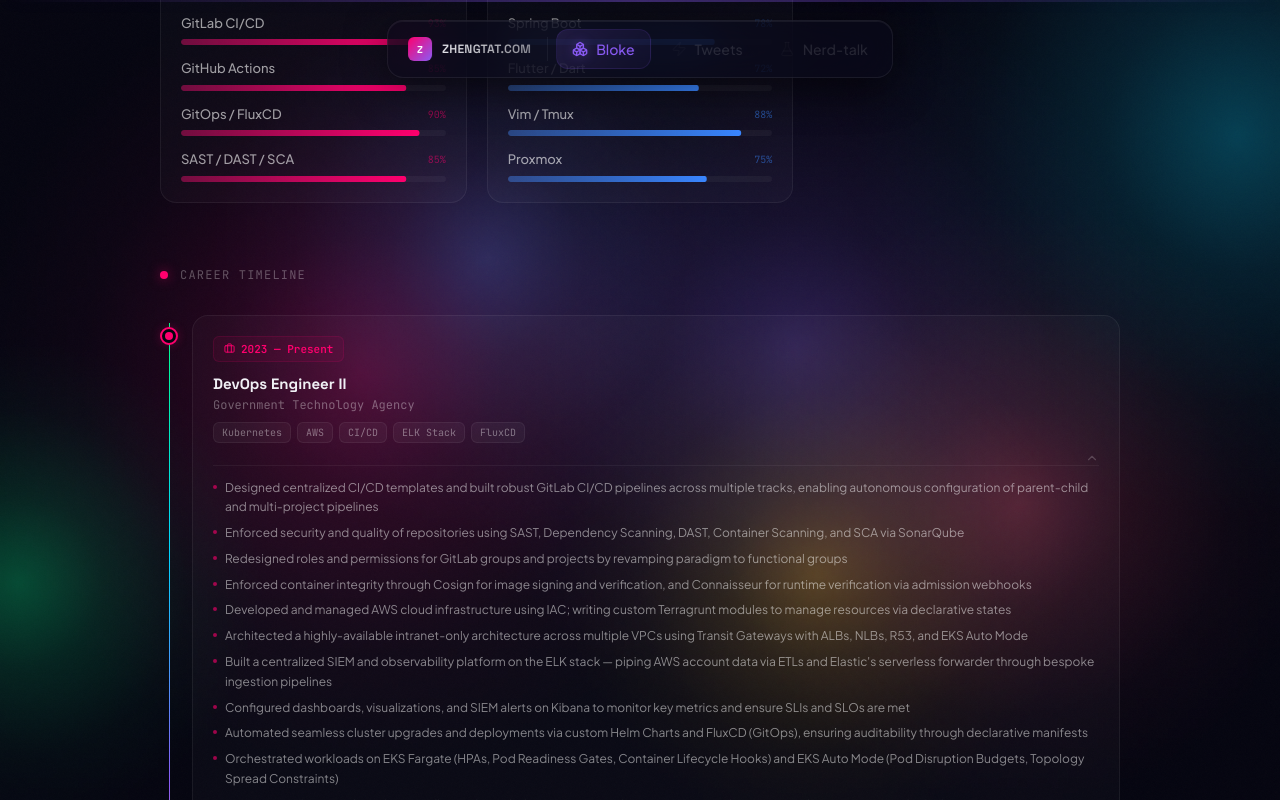
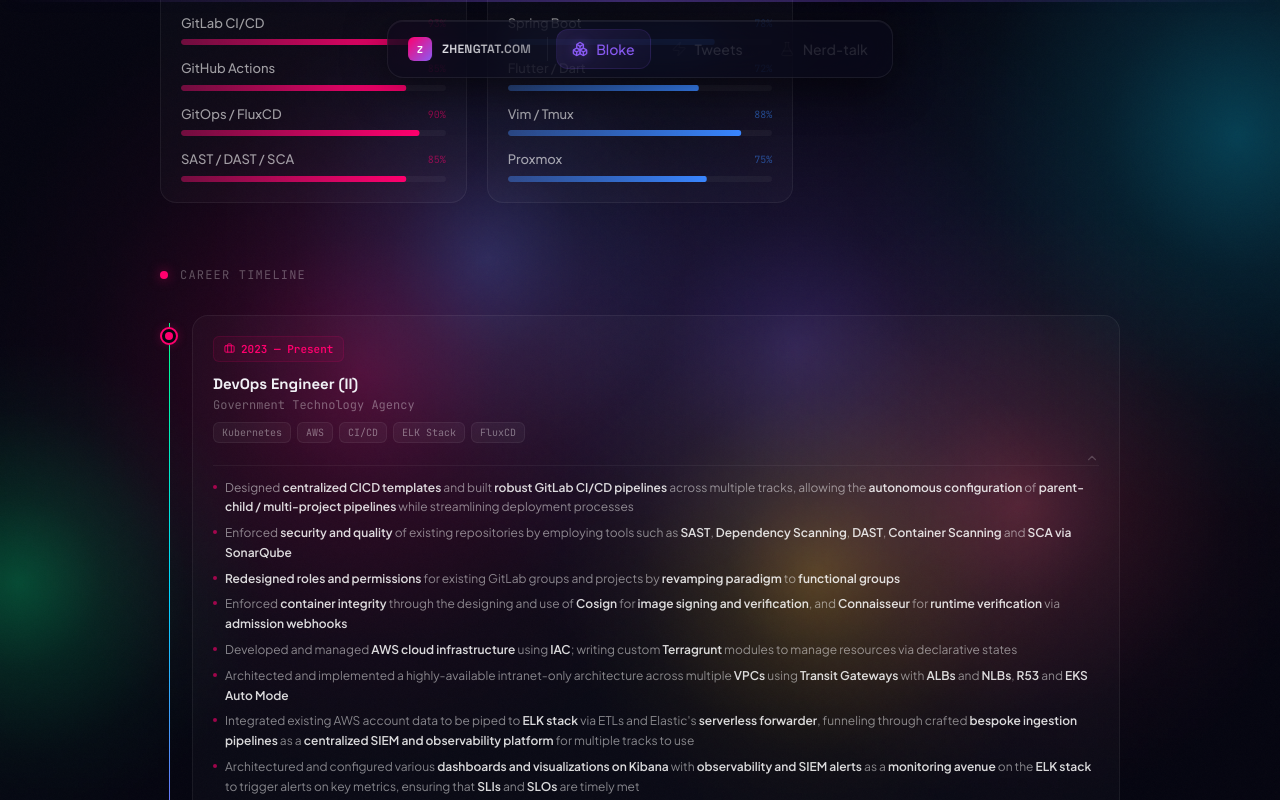
Before and after one commit to ztchua/blog, a React (Vite) app: page / in a window 1280 px wide. Both pictures are taken after a click on the element 656 px from the left and 1839 px from the top of the page. Shown: the part 1439-2239 px from the top of the page. Built offline with nearby package versions, Linux system fonts and the light colour scheme.

Commit message:
fix(display): bar scaling

```diff
--- a/src/app/components/canvas/ResumeCanvas.tsx
+++ b/src/app/components/canvas/ResumeCanvas.tsx
@@ -1,5 +1,5 @@
-import { useState } from 'react';
-import { motion, AnimatePresence } from 'motion/react';
+import { useRef, useState } from 'react';
+import { motion, AnimatePresence, useInView } from 'motion/react';
 import {
   Award,
   MapPin,
@@ -87,48 +87,49 @@
 const TIMELINE = [
   {
     year: '2023 — Present',
-    title: 'DevOps Engineer II',
+    title: 'DevOps Engineer (II)',
     company: 'Government Technology Agency',
     highlights: [
-      'Designed centralized CI/CD templates and built robust GitLab CI/CD pipelines across multiple tracks, enabling autonomous configuration of parent-child and multi-project pipelines',
-      'Enforced security and quality of repositories using SAST, Dependency Scanning, DAST, Container Scanning, and SCA via SonarQube',
-      'Redesigned roles and permissions for GitLab groups and projects by revamping paradigm to functional groups',
-      'Enforced container integrity through Cosign for image signing and verification, and Connaisseur for runtime verification via admission webhooks',
-      'Developed and managed AWS cloud infrastructure using IAC; writing custom Terragrunt modules to manage resources via declarative states',
-      'Architected a highly-available intranet-only architecture across multiple VPCs using Transit Gateways with ALBs, NLBs, R53, and EKS Auto Mode',
-      'Built a centralized SIEM and observability platform on the ELK stack \u2014 piping AWS account data via ETLs and Elastic\'s serverless forwarder through bespoke ingestion pipelines',
-      'Configured dashboards, visualizations, and SIEM alerts on Kibana to monitor key metrics and ensure SLIs and SLOs are met',
-      'Automated seamless cluster upgrades and deployments via custom Helm Charts and FluxCD (GitOps), ensuring auditability through declarative manifests',
-      'Orchestrated workloads on EKS Fargate (HPAs, Pod Readiness Gates, Container Lifecycle Hooks) and EKS Auto Mode (Pod Disruption Budgets, Topology Spread Constraints)',
-      'Drove cross-functional DevOps excellence through sharing sessions, documentation, and mentoring other engineers on CI/CD best practices',
-      'Developed utility scripts in Golang and Bash for OIDC user provisioning, Elasticsearch object migration, and automated Kubernetes resource creation',
+      'Designed **centralized CICD templates** and built **robust GitLab CI/CD pipelines** across multiple tracks, allowing the **autonomous configuration** of **parent-child / multi-project pipelines** while streamlining deployment processes',
+      'Enforced **security and quality** of existing repositories by employing tools such as **SAST**, **Dependency Scanning**, **DAST**, **Container Scanning** and **SCA via SonarQube**',
+      '**Redesigned roles and permissions** for existing GitLab groups and projects by **revamping paradigm** to **functional groups**',
+      'Enforced **container integrity** through the designing and use of **Cosign** for **image signing and verification**, and **Connaisseur** for **runtime verification** via **admission webhooks**',
+      'Developed and managed **AWS cloud infrastructure** using **IAC**; writing custom **Terragrunt** modules to manage resources via declarative states',
+      'Architected and implemented a highly-available intranet-only architecture across multiple **VPCs** using **Transit Gateways** with **ALBs** and **NLBs**, **R53** and **EKS Auto Mode**',
+      'Integrated existing AWS account data to be piped to **ELK stack** via ETLs and Elastic\'s **serverless forwarder**, funneling through crafted **bespoke ingestion pipelines** as a **centralized SIEM and observability platform** for multiple tracks to use',
+      'Architectured and configured various **dashboards and visualizations on Kibana** with **observability and SIEM alerts** as a **monitoring avenue** on the **ELK stack** to trigger alerts on key metrics, ensuring that **SLIs** and **SLOs** are timely met',
+      '**Automated seamless upgrades and deployments to the cluster** via custom **Helm Charts** via **FluxCD**, a **GitOps** tool, ensuring **auditability through declarative manifests** and **fast reconciliation** of Kubernetes resources',
+      'Orchestrate and manage workloads on **AWS EKS Fargate** while ensuring **high availability and minimal downtime** through the use of **HPAs**, **Pod Readiness Gates** and **Container Lifecycle Hooks**; and on **AWS EKS Auto Mode** using **Pod Disruption Budgets** and **Topology Spread Constraints**',
+      '**Drove cross-functional DevOps excellence** by guiding engineers on CI/CD best practices and infrastructure knowledge, enabling cross-functional workflows and fostering DevOps maturity across tracks through **sharing sessions and documentation**',
+      '**Lead, guide and mentor** other DevOps engineers on **designing, troubleshooting and writing quality code**',
+      'Developed utility scripts in **Golang** and **Bash** to automate operational tasks ranging from **OIDC user provisioning**, **migration of Elasticsearch objects** to **automated creation of supporting Kubernetes resources**',
     ],
     color: '#ff006e',
     tags: ['Kubernetes', 'AWS', 'CI/CD', 'ELK Stack', 'FluxCD'],
   },
   {
     year: '2021 — 2023',
-    title: 'Associate Software Developer',
+    title: 'Associate Software Developer (I)',
     company: 'S&P Global',
     highlights: [
-      'Contributed features and enhancements with comprehensive test suites using JMockit and Mockito for an existing Spring Boot application',
-      'Single-handedly architected and implemented a decoupled serverless service in Python on AWS using Lambda, S3, and SQS to facilitate forwarding of financial trades',
-      'Implemented automation scripts in Bash, Python, and Golang for development and operational support \u2014 reducing time spent by 75%',
-      'Resolved numerous P1/P2 incidents with in-depth troubleshooting, solutions, and root cause analysis under time-critical deadlines as L2/L3 support',
-      'Developed and enhanced GitLab CI/CD pipelines, adopting a shift-left culture with SCA tools such as Mend and SonarQube',
-      'Authored technical designs and documentation for Day 0 and Day 2 operations for new and existing services',
-      'Participated in Agile development cycles, acting as a rotational Scrum Master for development sprints',
-      'Executed and planned major migrations and exercises for clients with high data loads \u2014 over 80 million records',
+      'Contributor in delivery team providing features and enhancements with comprehensive test suites using **Jmockit** and **Mockito** for existing **Spring Boot** application',
+      'Single-handedly architectured and implemented a decoupled **serverless** service in **Python** on **AWS** using services such as **Lambda**, **S3** and **SQS** to facilitate forwarding of financial trades',
+      'Implemented scripts and automations for internal operations in **Bash**, **Python** and **Golang** for development and daily operational support use cases, reducing **time spent by 75%**',
+      'Reconnaissance numerous P1/2 incidents and provided **in-depth troubleshooting**, **solutions** and **root cause analysis under time-critical deadlines** as part of the **support team as a L2/L3**',
+      'Developed and enhanced existing **GitLab CI/CD pipelines** to streamline delivery and deployment process, adopting a shift-left culture with SCA tools such as **Mend** and **SonarQube**',
+      'Authored **technical designs** and **documentations** for **Day 0 and Day 2 operations** for new and existing services',
+      'Participated in **Agile** development cycles, acting as a rotational **Scrum Master** for development sprints',
+      'Executed and planned major migration and exercises for clients with high data loads (**over 80 million records**)',
     ],
     color: '#ffbe0b',
     tags: ['Spring Boot', 'Python', 'AWS Lambda', 'GitLab CI/CD'],
   },
   {
     year: '2019 — 2021',
-    title: 'BS Computer Science, Big Data',
+    title: 'BS in Computer Science, Big Data',
     company: 'University of Wollongong',
     highlights: [
-      'Graduated with Distinction in Computer Science with a specialization in Big Data',
+      'Grade: Distinction',
     ],
     color: '#8b5cf6',
     tags: ['Computer Science', 'Big Data'],
@@ -194,10 +195,28 @@
 }
 
 /* ═══════════════════════════════════════════
+   HIGHLIGHT RENDERER
+   ═══════════════════════════════════════════ */
+
+function renderHighlight(text: string) {
+  const parts = text.split(/(\*\*[^*]+\*\*)/g);
+  return parts.map((part, i) => {
+    if (part.startsWith('**') && part.endsWith('**')) {
+      return (
+        <strong key={i} style={{ color: 'rgba(255,255,255,0.85)', fontWeight: 600 }}>
+          {part.slice(2, -2)}
+        </strong>
+      );
+    }
+    return part ? <span key={i}>{part}</span> : null;
+  });
+}
+
+/* ═══════════════════════════════════════════
    SKILL BAR
    ═══════════════════════════════════════════ */
 
-function SkillBar({ label, level, color }: { label: string; level: number; color: string }) {
+function SkillBar({ label, level, color, inView }: { label: string; level: number; color: string; inView: boolean }) {
   const [hovered, setHovered] = useState(false);
 
   return (
@@ -236,8 +255,7 @@
             transformOrigin: 'left',
           }}
           initial={{ scaleX: 0 }}
-          whileInView={{ scaleX: level }}
-          viewport={{ once: true }}
+          animate={inView ? { scaleX: level } : { scaleX: 0 }}
           transition={{ duration: 0.8, ease: [0.16, 1, 0.3, 1] }}
         />
       </div>
@@ -271,6 +289,56 @@
     >
       {children}
     </div>
+  );
+}
+
+/* ═══════════════════════════════════════════
+   SKILL GROUP CARD
+   ═══════════════════════════════════════════ */
+
+function SkillGroupCard({ group, index }: { group: typeof SKILL_GROUPS[number]; index: number }) {
+  const ref = useRef<HTMLDivElement>(null);
+  const inView = useInView(ref, { once: true });
+
+  return (
+    <motion.div
+      ref={ref}
+      initial={{ opacity: 0, y: 16 }}
+      animate={inView ? { opacity: 1, y: 0 } : { opacity: 0, y: 16 }}
+      transition={{ delay: index * 0.06, duration: 0.5, ease: [0.16, 1, 0.3, 1] }}
+    >
+      <GlassCard className="p-5">
+        <div className="flex items-center gap-2 mb-5">
+          <div
+            className="w-2 h-2 rounded-full"
+            style={{
+              background: group.color,
+              boxShadow: `0 0 8px ${group.color}50`,
+            }}
+          />
+          <span
+            className="text-[12px] font-semibold uppercase tracking-wider"
+            style={{
+              fontFamily: 'var(--font-mono)',
+              color: group.color,
+            }}
+          >
+            {group.category}
+          </span>
+        </div>
+        <div className="space-y-3.5">
+          {group.skills.map((skill) => (
+            <SkillBar
+              key={skill.label}
+              label={skill.label}
+              level={skill.level}
+              color={group.color}
+              inView={inView}
+            />
+          ))}
+        </div>
+      </GlassCard>
+    </motion.div>
   );
 }
 
@@ -481,44 +549,7 @@
 
         <div className="grid sm:grid-cols-2 lg:grid-cols-3 gap-5">
           {SKILL_GROUPS.map((group, gi) => (
-            <motion.div
-              key={group.category}
-              initial={{ opacity: 0, y: 16 }}
-              whileInView={{ opacity: 1, y: 0 }}
-              viewport={{ once: true }}
-              transition={{ delay: gi * 0.06, duration: 0.5, ease: [0.16, 1, 0.3, 1] }}
-            >
-              <GlassCard className="p-5">
-                <div className="flex items-center gap-2 mb-5">
-                  <div
-                    className="w-2 h-2 rounded-full"
-                    style={{
-                      background: group.color,
-                      boxShadow: `0 0 8px ${group.color}50`,
-                    }}
-                  />
-                  <span
-                    className="text-[12px] font-semibold uppercase tracking-wider"
-                    style={{
-                      fontFamily: 'var(--font-mono)',
-                      color: group.color,
-                    }}
-                  >
-                    {group.category}
-                  </span>
-                </div>
-                <div className="space-y-3.5">
-                  {group.skills.map((skill) => (
-                    <SkillBar
-                      key={skill.label}
-                      label={skill.label}
-                      level={skill.level}
-                      color={group.color}
-                    />
-                  ))}
-                </div>
-              </GlassCard>
-            </motion.div>
+            <SkillGroupCard key={group.category} group={group} index={gi} />
           ))}
         </div>
       </motion.section>
@@ -707,7 +738,7 @@
                                     className="shrink-0 mt-[7px] w-1 h-1 rounded-full"
                                     style={{ background: entry.color, opacity: 0.6 }}
                                   />
-                                  <span>{h}</span>
+                                  <span>{renderHighlight(h)}</span>
                                 </li>
                               ))}
                             </ul>
```
Also changed, not shown: 2 other files (tests, documents, lock files or other folders).
